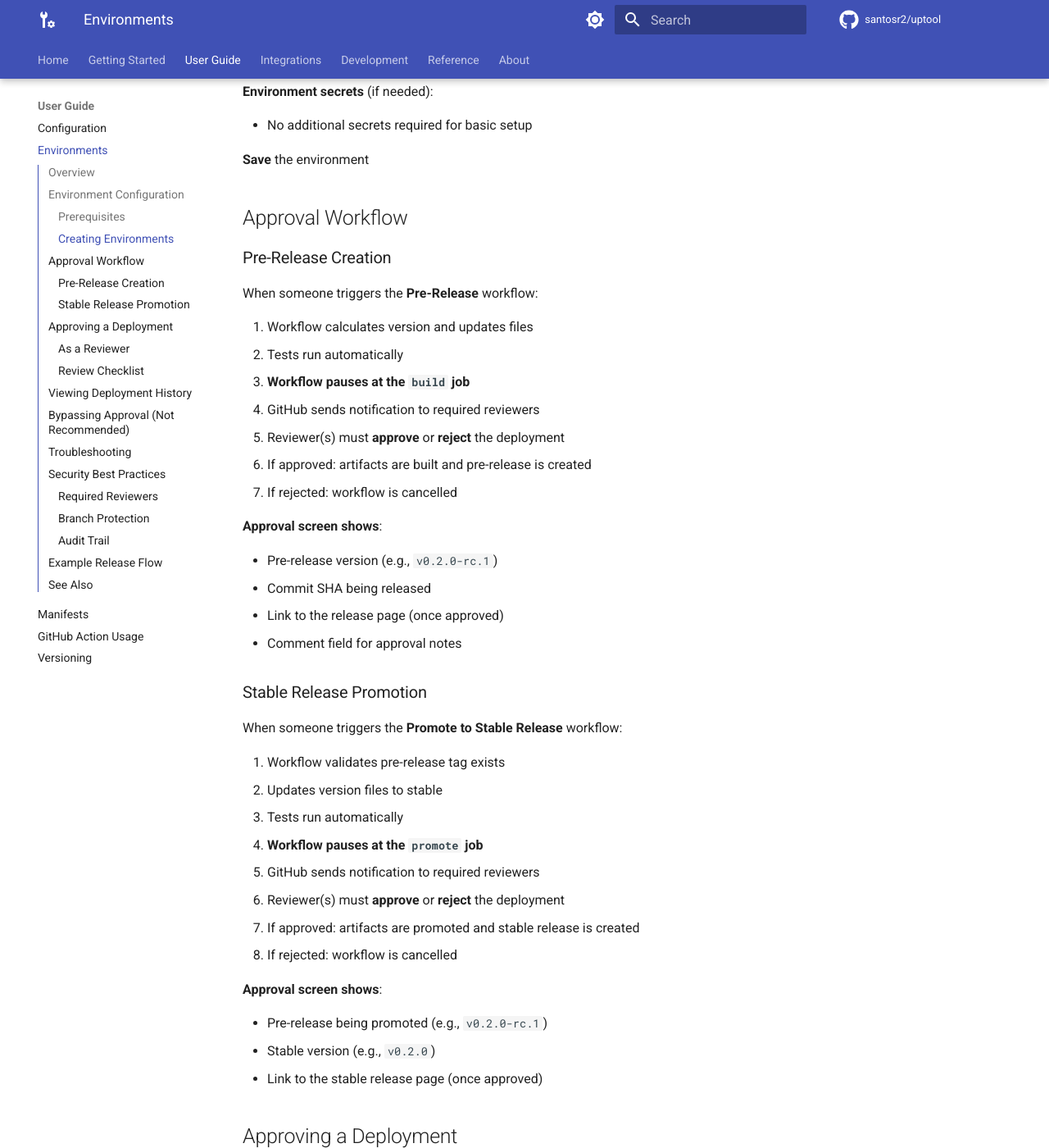
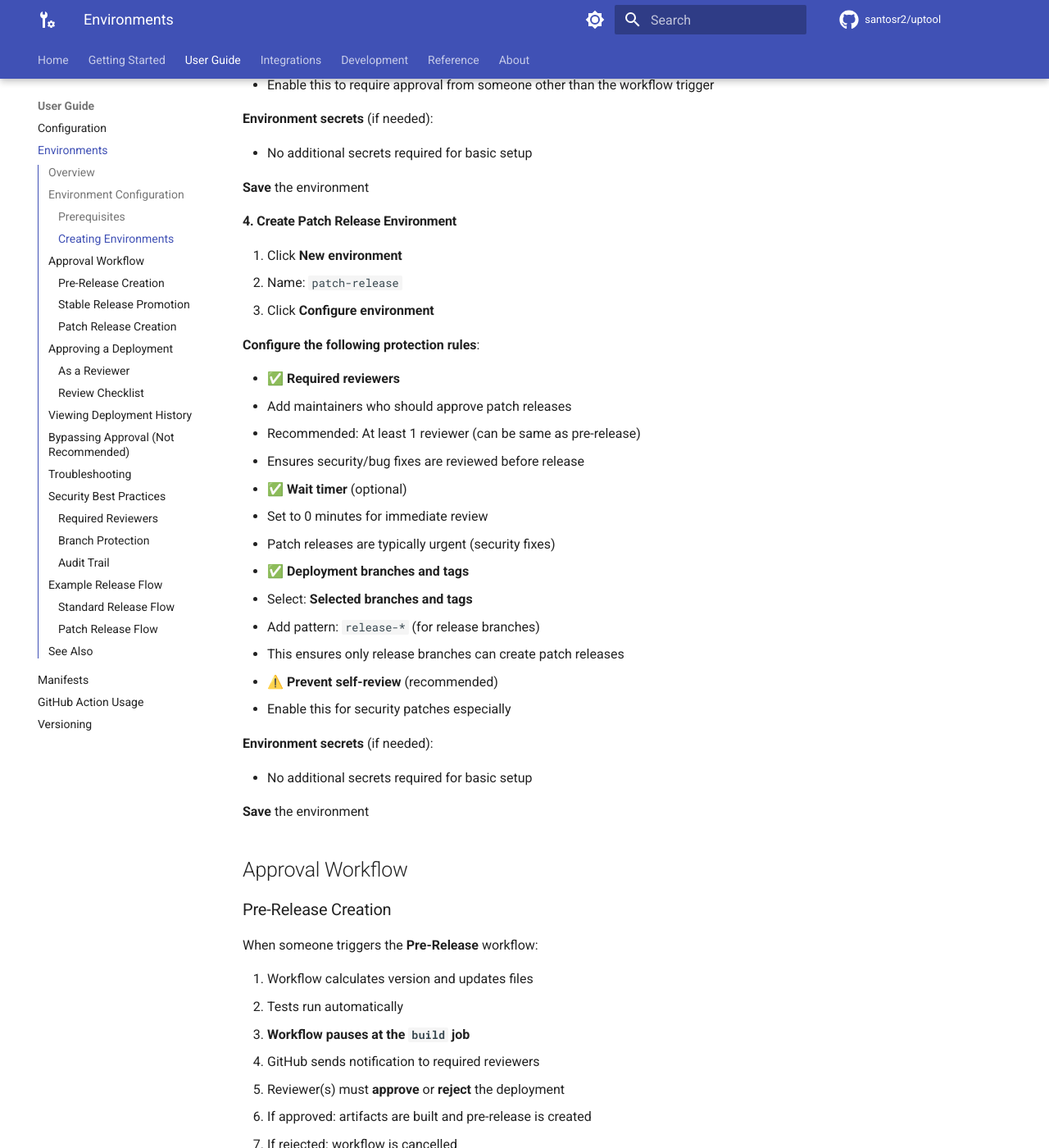
Before and after one commit to santosr2/uptool, an MkDocs documentation site: the page built from docs/environments.md, in a window 1280 px wide and 1400 px high, scrolled down 2268 px. Shown: the whole window at 82% size. Built offline with MkDocs 1.6.1 and Material for MkDocs 9.7.7, drawn with Linux system fonts in a browser that asks for light colours; comment, search, counter and statistics services are not loaded; the version menu is left out; some of the changed text lies outside the part shown.

Commit message:
chore: ensure go1.25 usage
Signed-off-by: Rubens <rubenssegundo404@gmail.com>

````diff
--- a/action.yml
+++ b/action.yml
@@ -76,7 +76,7 @@
     - name: Setup Go
       uses: actions/setup-go@3041bf56c941b39c61721a86cd11f3bb1338122a # v5.2.0
       with:
-        go-version: '1.23'
+        go-version: '1.25'
         cache: false
 
     - name: Install uptool
--- a/docs/environments.md
+++ b/docs/environments.md
@@ -4,12 +4,13 @@
 
 ## Overview
 
-Two environments are configured in the release workflows:
+Three environments are configured in the release workflows:
 
 1. **pre-release** - Used for creating pre-release versions (rc/beta/alpha)
 2. **production** - Used for promoting pre-releases to stable versions
+3. **patch-release** - Used for creating patch releases on release branches
 
-Both environments require manual approval from designated reviewers before the workflow can proceed with creating/promoting releases.
+All environments require manual approval from designated reviewers before the workflow can proceed with creating/promoting releases.
 
 ## Environment Configuration
 
@@ -86,6 +87,37 @@
 
 **Save** the environment
 
+#### 4. Create Patch Release Environment
+
+1. Click **New environment**
+2. Name: `patch-release`
+3. Click **Configure environment**
+
+**Configure the following protection rules**:
+
+- ✅ **Required reviewers**
+  - Add maintainers who should approve patch releases
+  - Recommended: At least 1 reviewer (can be same as pre-release)
+  - Ensures security/bug fixes are reviewed before release
+
+- ✅ **Wait timer** (optional)
+  - Set to 0 minutes for immediate review
+  - Patch releases are typically urgent (security fixes)
+
+- ✅ **Deployment branches and tags**
+  - Select: **Selected branches and tags**
+  - Add pattern: `release-*` (for release branches)
+  - This ensures only release branches can create patch releases
+
+- ⚠️ **Prevent self-review** (recommended)
+  - Enable this for security patches especially
+
+**Environment secrets** (if needed):
+
+- No additional secrets required for basic setup
+
+**Save** the environment
+
 ## Approval Workflow
 
 ### Pre-Release Creation
@@ -126,6 +158,27 @@
 - Stable version (e.g., `v0.2.0`)
 - Link to the stable release page (once approved)
 
+### Patch Release Creation
+
+When someone triggers the **Patch Release** workflow:
+
+1. Workflow validates release branch exists
+2. Updates version files on release branch
+3. Builds binaries and generates SBOMs
+4. **Workflow pauses at the `release` job**
+5. GitHub sends notification to required reviewers
+6. Reviewer(s) must **approve** or **reject** the deployment
+7. If approved: artifacts are signed and patch release is created
+8. If rejected: workflow is cancelled
+
+**Approval screen shows**:
+
+- Release branch (e.g., `release-0.1`)
+- Patch version (e.g., `v0.1.1`)
+- Patch type (security or bugfix)
+- Commits included in patch
+- Link to the patch release page (once approved)
+
 ## Approving a Deployment
 
 ### As a Reviewer
@@ -142,7 +195,7 @@
    - Check CHANGELOG updates
 
 5. Click **Review deployments**
-6. Select the environment (`pre-release` or `production`)
+6. Select the environment (`pre-release`, `production`, or `patch-release`)
 7. Add a comment (optional but recommended):
 
    ```text
@@ -169,12 +222,21 @@
 - [ ] Version matches what was tested
 - [ ] All artifacts are present
 
+Before approving a patch release:
+
+- [ ] Patch is on correct release branch (e.g., `release-0.1`)
+- [ ] Version increment is correct (patch only)
+- [ ] Security vulnerability is properly fixed (if security patch)
+- [ ] Changes are minimal and targeted (no feature additions)
+- [ ] All tests passed on release branch
+- [ ] No conflicts with existing stable releases
+
 ## Viewing Deployment History
 
 GitHub tracks all deployments in the environment:
 
 1. Go to **Settings** → **Environments**
-2. Click on `pre-release` or `production`
+2. Click on `pre-release`, `production`, or `patch-release`
 3. View **Deployment history**:
    - Who triggered the workflow
    - Who approved/rejected
@@ -222,6 +284,13 @@
 - Recommended: 2-3 reviewers
 - Should include: Senior maintainers, security lead
 
+**Patch release environment**:
+
+- Minimum: 1 reviewer
+- Recommended: 1-2 reviewers (can be same as pre-release)
+- Should include: Security lead (for security patches), maintainers
+- Note: Security patches should be expedited but still reviewed
+
 ### Branch Protection
 
 Combine environment protection with branch protection:
@@ -233,11 +302,18 @@
    - ✅ Require branches to be up to date
    - ✅ Include administrators
 
+3. Add rule for `release-*` pattern (for patch release branches):
+   - ✅ Require pull request reviews (at least 1)
+   - ✅ Require status checks to pass
+   - ✅ Include administrators
+   - ✅ Restrict who can push (maintainers only)
+
 This ensures:
 
 - Code is reviewed before merging
 - Tests pass before merging
 - Releases require additional approval
+- Patch releases are protected and audited
 
 ### Audit Trail
 
@@ -257,10 +333,20 @@
 
 ## Example Release Flow
 
+### Standard Release Flow
+
 1. **Pre-Release**: Trigger workflow → Reviewer approves → `v0.2.0-rc.1` created
 2. **Testing**: Test artifacts, fix issues, create new RC if needed
 3. **Promotion**: Trigger promote workflow → Multiple reviewers approve → `v0.2.0` created
 4. **Audit**: All approvals logged in environment history
+
+### Patch Release Flow
+
+1. **Security Fix**: Vulnerability discovered in `v0.1.0`
+2. **Create Branch**: Create `release-0.1` from `v0.1.0` tag (if not exists)
+3. **Apply Fix**: Cherry-pick security fix to release branch
+4. **Patch Release**: Trigger patch workflow → Reviewer approves → `v0.1.1` created
+5. **Audit**: Patch release approval logged in patch-release environment history
 
 ## See Also
 
````
Also changed, not shown: 2 other files.
